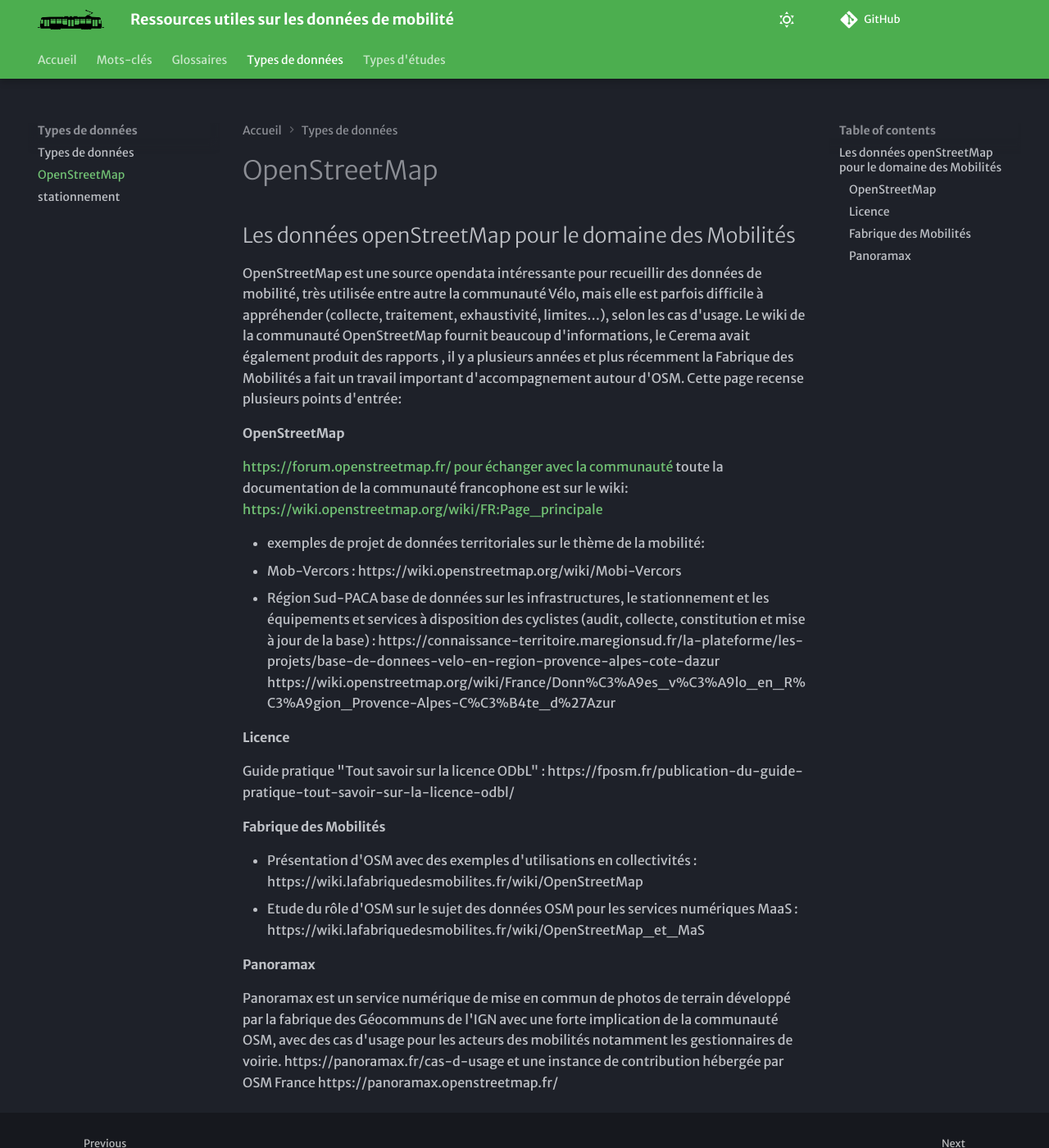
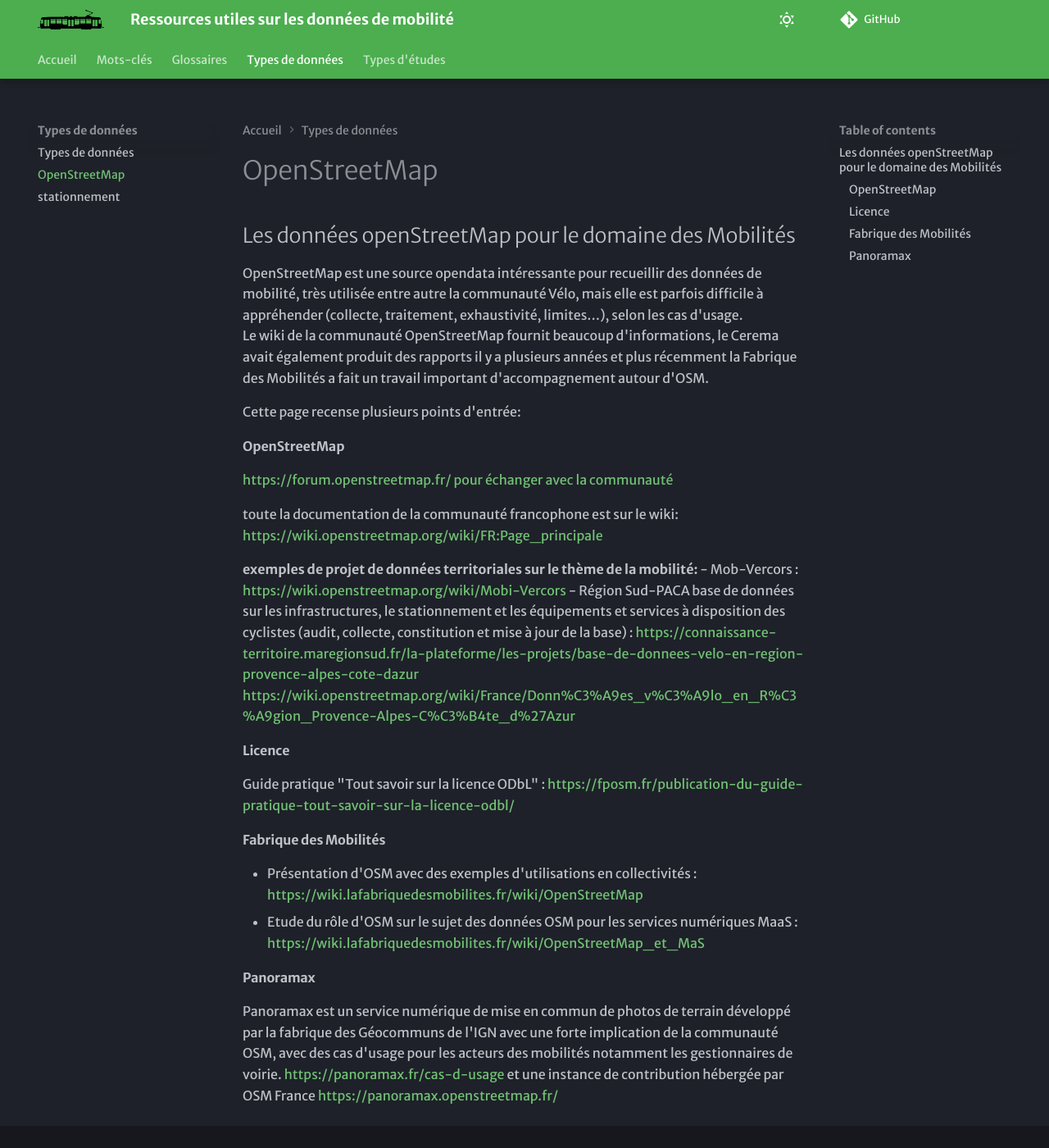
Before and after one commit to xdurang/mobscidat, an MkDocs documentation site: the page built from docs/types_donnees/openstreetmap.md, in a window 1280 px wide and 1400 px high. Shown: the whole window at 82% size. Built offline with MkDocs 1.6.1 and Material for MkDocs 9.7.7, drawn with Linux system fonts in a browser that asks for light colours; some web fonts are replaced; comment, search, counter and statistics services are not loaded; part of the change alters nothing that is shown.

```diff
--- a/docs/types_donnees/openstreetmap.md
+++ b/docs/types_donnees/openstreetmap.md
@@ -5,29 +5,31 @@ title: OpenStreetMap
 ## Les données openStreetMap pour le domaine des Mobilités
 
 OpenStreetMap est une source opendata intéressante pour recueillir des données de mobilité, très utilisée entre autre la communauté Vélo, mais elle est parfois difficile à appréhender (collecte, traitement, exhaustivité, limites…), selon les cas d'usage.
-Le wiki de la communauté OpenStreetMap fournit beaucoup d'informations, le Cerema avait également produit des rapports , il y a plusieurs années et plus récemment la Fabrique des Mobilités a fait un travail important d'accompagnement autour d'OSM.
+Le wiki de la communauté OpenStreetMap fournit beaucoup d'informations, le Cerema avait également produit des rapports il y a plusieurs années et plus récemment la Fabrique des Mobilités a fait un travail important d'accompagnement autour d'OSM.
+
 Cette page recense plusieurs points d'entrée:
 
 #### OpenStreetMap
 [https://forum.openstreetmap.fr/ pour échanger avec la communauté](https://forum.openstreetmap.fr/ pour échanger avec la communauté)
+
 toute la documentation de la communauté francophone est sur le wiki:
 [https://wiki.openstreetmap.org/wiki/FR:Page_principale](https://wiki.openstreetmap.org/wiki/FR:Page_principale)
 
-* exemples de projet de données territoriales sur le thème de la mobilité:
-- Mob-Vercors : https://wiki.openstreetmap.org/wiki/Mobi-Vercors
+**exemples de projet de données territoriales sur le thème de la mobilité:**
+- Mob-Vercors : [https://wiki.openstreetmap.org/wiki/Mobi-Vercors](https://wiki.openstreetmap.org/wiki/Mobi-Vercors)
 - Région Sud-PACA base de données sur les infrastructures, le stationnement et les équipements et services à disposition des cyclistes (audit, collecte, constitution et mise à jour de la base) :
-https://connaissance-territoire.maregionsud.fr/la-plateforme/les-projets/base-de-donnees-velo-en-region-provence-alpes-cote-dazur
-https://wiki.openstreetmap.org/wiki/France/Donn%C3%A9es_v%C3%A9lo_en_R%C3%A9gion_Provence-Alpes-C%C3%B4te_d%27Azur
+[https://connaissance-territoire.maregionsud.fr/la-plateforme/les-projets/base-de-donnees-velo-en-region-provence-alpes-cote-dazur](https://connaissance-territoire.maregionsud.fr/la-plateforme/les-projets/base-de-donnees-velo-en-region-provence-alpes-cote-dazur)
+[https://wiki.openstreetmap.org/wiki/France/Donn%C3%A9es_v%C3%A9lo_en_R%C3%A9gion_Provence-Alpes-C%C3%B4te_d%27Azur](https://wiki.openstreetmap.org/wiki/France/Donn%C3%A9es_v%C3%A9lo_en_R%C3%A9gion_Provence-Alpes-C%C3%B4te_d%27Azur)
 
 #### Licence
-Guide pratique "Tout savoir sur la licence ODbL" : https://fposm.fr/publication-du-guide-pratique-tout-savoir-sur-la-licence-odbl/
+Guide pratique "Tout savoir sur la licence ODbL" : [https://fposm.fr/publication-du-guide-pratique-tout-savoir-sur-la-licence-odbl/](https://fposm.fr/publication-du-guide-pratique-tout-savoir-sur-la-licence-odbl)
 
 #### Fabrique des Mobilités
--    Présentation d'OSM avec des exemples d'utilisations en collectivités : https://wiki.lafabriquedesmobilites.fr/wiki/OpenStreetMap
--    Etude du rôle d'OSM sur le sujet des données OSM pour les services numériques MaaS : https://wiki.lafabriquedesmobilites.fr/wiki/OpenStreetMap_et_MaS
+-    Présentation d'OSM avec des exemples d'utilisations en collectivités : [https://wiki.lafabriquedesmobilites.fr/wiki/OpenStreetMap](https://wiki.lafabriquedesmobilites.fr/wiki/OpenStreetMap)
+-    Etude du rôle d'OSM sur le sujet des données OSM pour les services numériques MaaS : [https://wiki.lafabriquedesmobilites.fr/wiki/OpenStreetMap_et_MaS](https://wiki.lafabriquedesmobilites.fr/wiki/OpenStreetMap_et_MaS)
 
 #### Panoramax
 Panoramax est un service numérique de mise en commun de photos de terrain développé par la fabrique des Géocommuns de l'IGN avec une forte implication de la communauté OSM,
 avec des cas d'usage pour les acteurs des mobilités notamment les gestionnaires de voirie.
-https://panoramax.fr/cas-d-usage
-et une instance de contribution hébergée par OSM France https://panoramax.openstreetmap.fr/
+[https://panoramax.fr/cas-d-usage](https://panoramax.fr/cas-d-usage)
+et une instance de contribution hébergée par OSM France [https://panoramax.openstreetmap.fr/](https://panoramax.openstreetmap.fr/)
```
